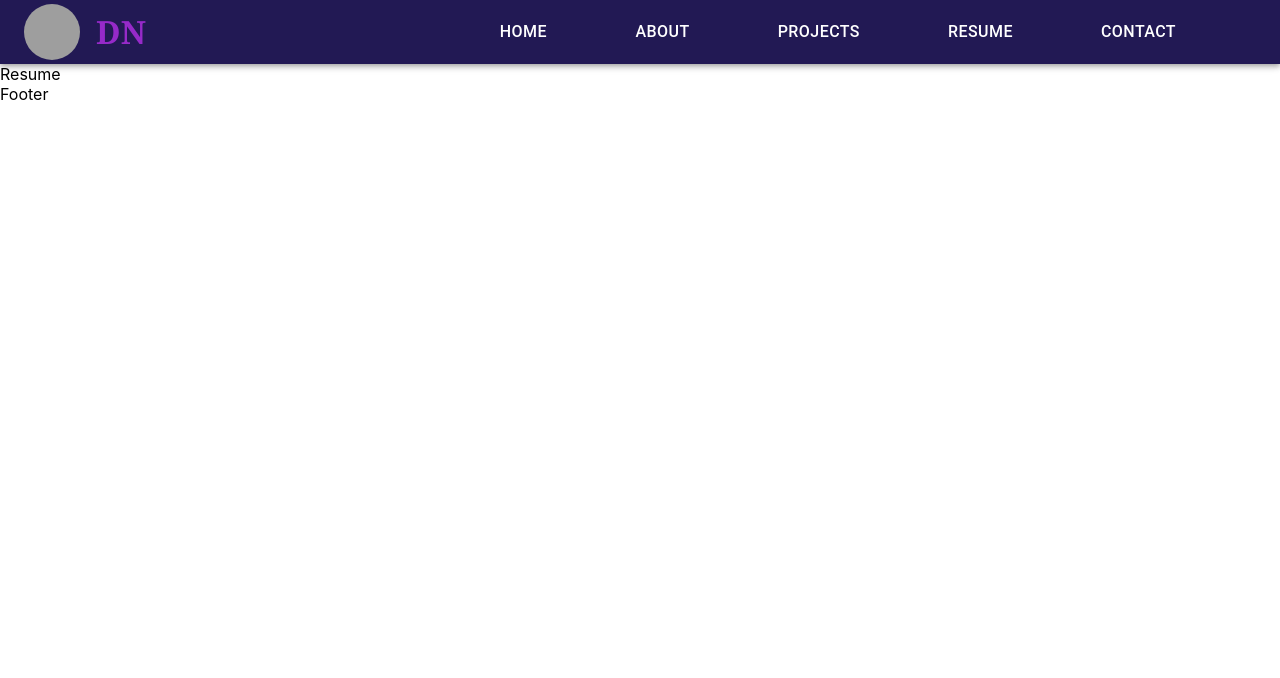
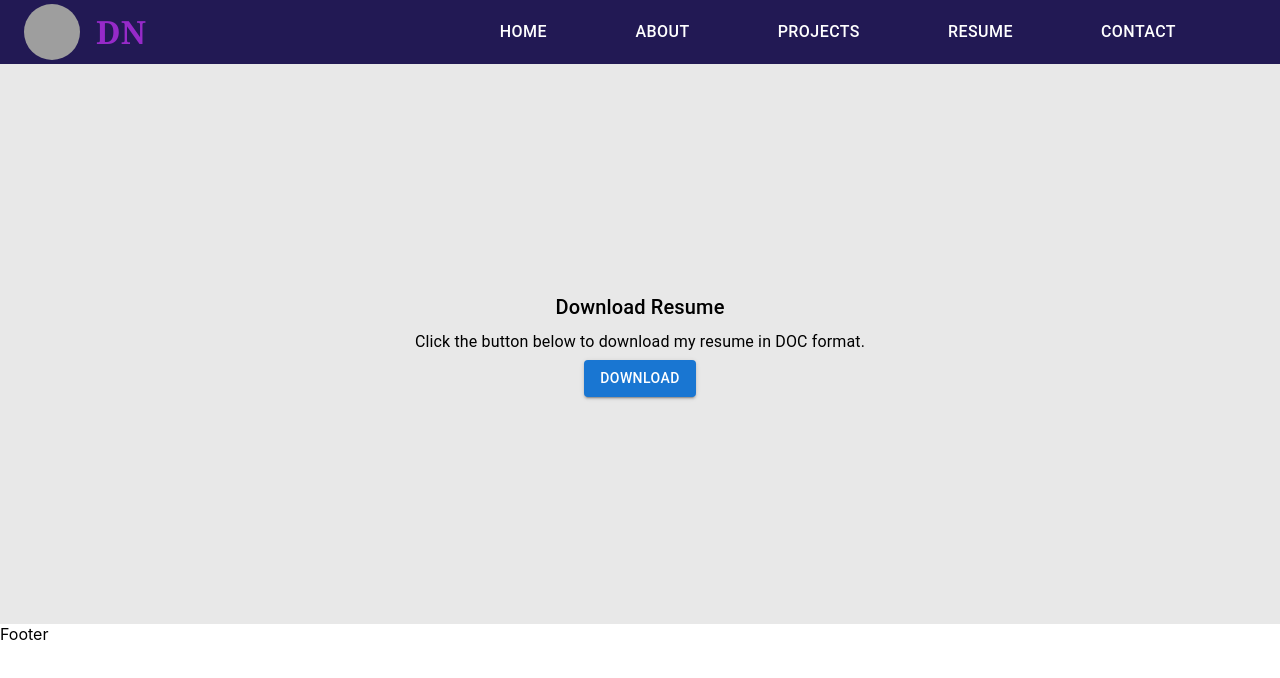
Before and after one commit to nanawaredivya/Divya-portfolio, a React (Create React App) app: page /resume in a window 1280 px wide. Shown: the top 678 px of the page. Built offline with nearby package versions, Linux system fonts and the light colour scheme; grey boxes are pictures that could not be loaded.

Commit message:
add Resume page

```diff
--- a/src/components/pages/Resume.jsx
+++ b/src/components/pages/Resume.jsx
@@ -1,9 +1,38 @@
-import React from 'react'
+import React from 'react';
+import { Button, Typography } from '@mui/material';
 
 const Resume = () => {
+  const downloadResume = () => {
+    const link = document.createElement('a');
+    link.href = '/Doc/Divya-React-Frontend-Resume.docx';
+    link.download = 'resume.doc';
+    document.body.appendChild(link);
+    link.click();
+    document.body.removeChild(link); // Remove the link from the DOM after download
+  };
+
   return (
-    <div>Resume</div>
-  )
-}
+    <div
+    style={{
+        display: 'flex',
+        justifyContent: 'center',
+        alignItems: 'center',
+        minHeight: '70vh',
+        backgroundColor: '#e8e8e8',
+        }}>
+    <div style={{ textAlign: 'center', padding: '20px' }}>
+      <Typography variant="h6" gutterBottom>
+        Download Resume
+      </Typography>
+      <Typography variant="body1" gutterBottom>
+        Click the button below to download my resume in DOC format.
+      </Typography>
+      <Button variant="contained" onClick={downloadResume}>
+        Download
+      </Button>
+    </div>
+    </div>
+  );
+};
 
-export default Resume
+export default Resume;
```
Also changed, not shown: 1 other file (tests, documents, lock files or other folders).
